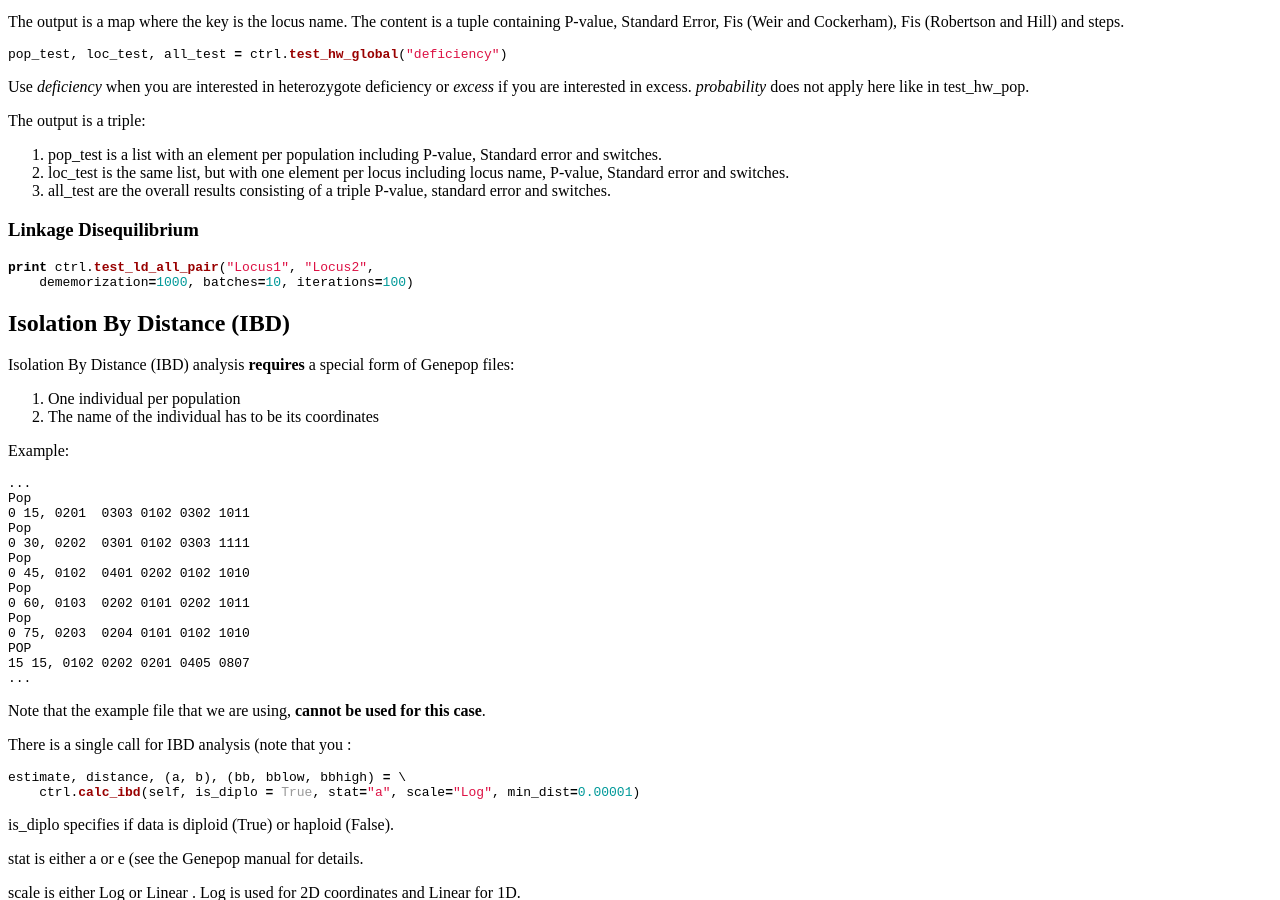
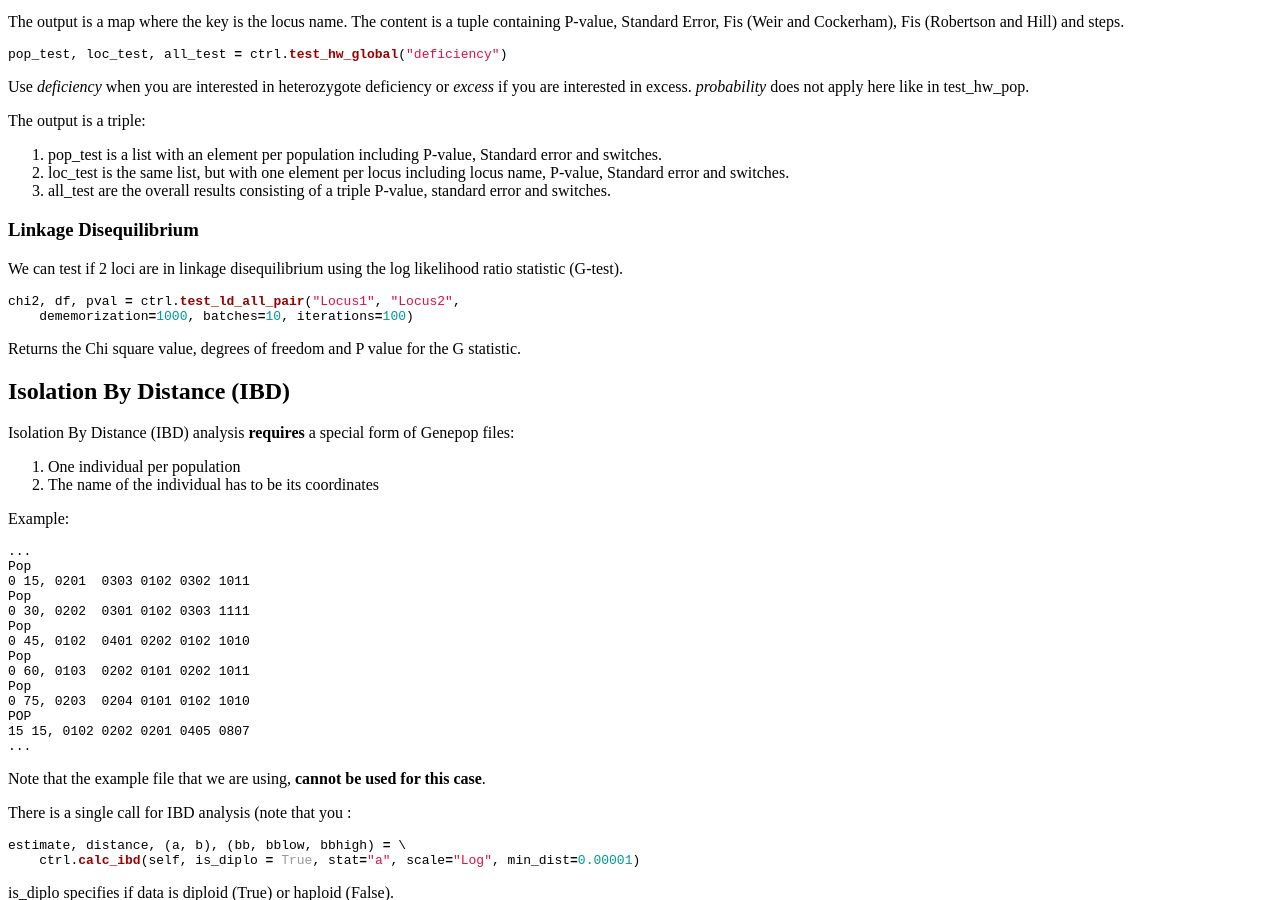
Before and after one commit to biopython/biopython.github.io, a Jekyll site: the page built from wiki/PopGen_Genepop.md, in a window 1280 px wide and 900 px high, scrolled down 3042 px. Built offline with Jekyll 4.4.1, drawn with Linux system fonts in a browser that asks for light colours.

Commit message:
/* Linkage Disequilibrium */

````diff
--- a/wiki/PopGen_Genepop.md
+++ b/wiki/PopGen_Genepop.md
@@ -286,10 +286,16 @@ The output is a triple:
 
 ### Linkage Disequilibrium
 
+We can test if 2 loci are in linkage disequilibrium using the log
+likelihood ratio statistic (G-test).
+
 ``` python
-print ctrl.test_ld_all_pair("Locus1", "Locus2",
+chi2, df, pval = ctrl.test_ld_all_pair("Locus1", "Locus2",
     dememorization=1000, batches=10, iterations=100)
 ```
+
+Returns the Chi square value, degrees of freedom and P value for the G
+statistic.
 
 Isolation By Distance (IBD)
 ---------------------------
````
Also changed, not shown: 1 other file.
